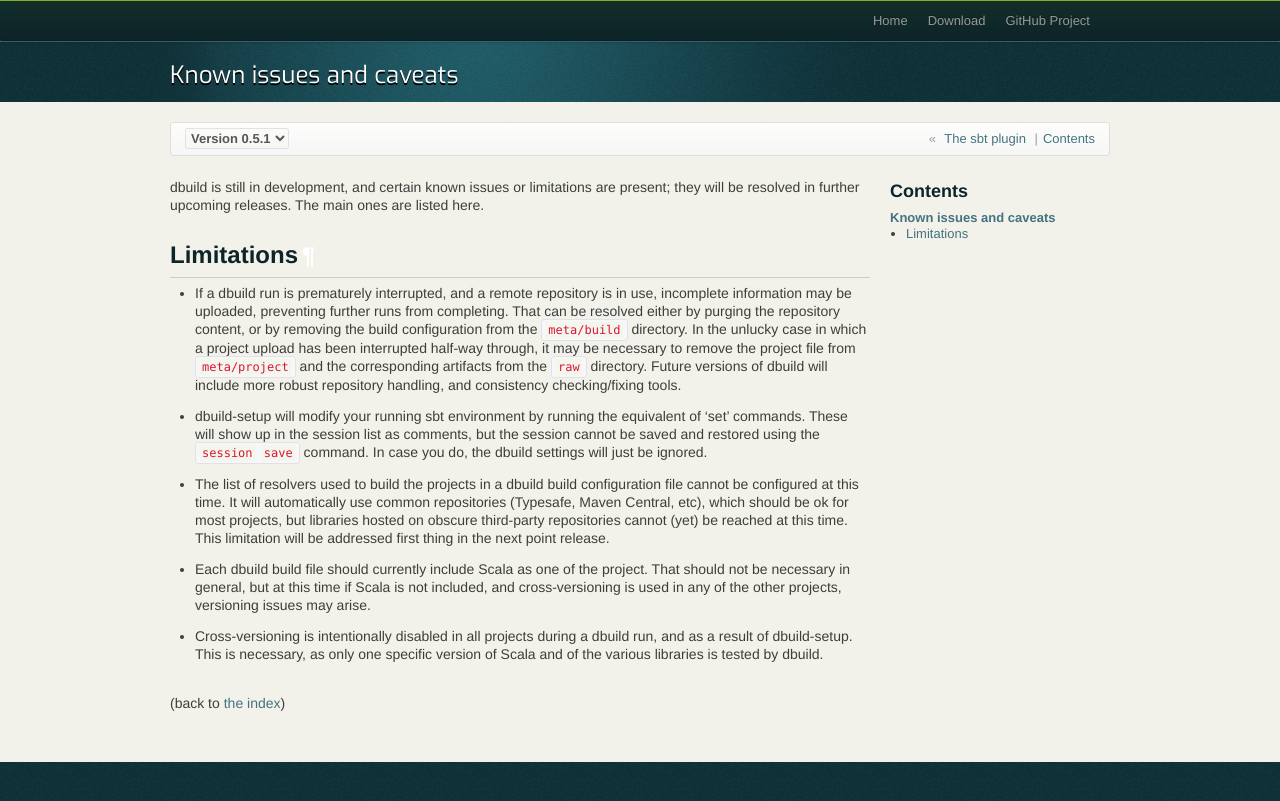
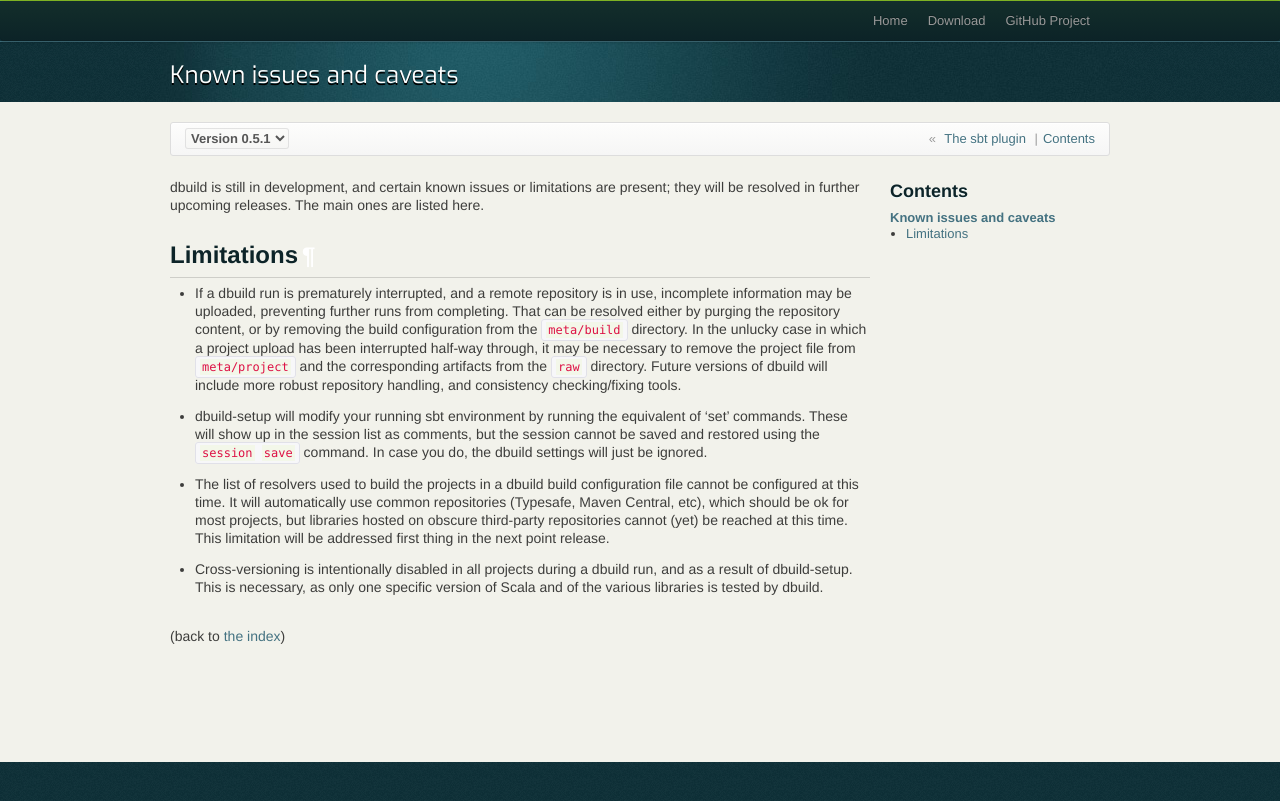
Before and after one commit to lightbend-labs/dbuild, a Sphinx documentation site: the page built from docs/src/sphinx/caveats.rst, in a window 1280 px wide. Shown: the top 801 px of the page. Built offline with Sphinx 7.4.7, drawn with Linux system fonts in a browser that asks for light colours.

Commit message:
more refactoring and work

```diff
--- a/docs/src/sphinx/caveats.rst
+++ b/docs/src/sphinx/caveats.rst
@@ -25,10 +25,6 @@ Limitations
   cannot (yet) be reached at this time. This limitation will be addressed first thing in the next
   point release.
 
-- Each dbuild build file should currently include Scala as one of the project. That should not be necessary
-  in general, but at this time if Scala is not included, and cross-versioning is used in any of the
-  other projects, versioning issues may arise.
-
 - Cross-versioning is intentionally disabled in all projects during a dbuild run, and as a result of
   dbuild-setup. This is necessary, as only one specific version of Scala and of the various libraries is
   tested by dbuild.
```
Also changed, not shown: 1 other file.
